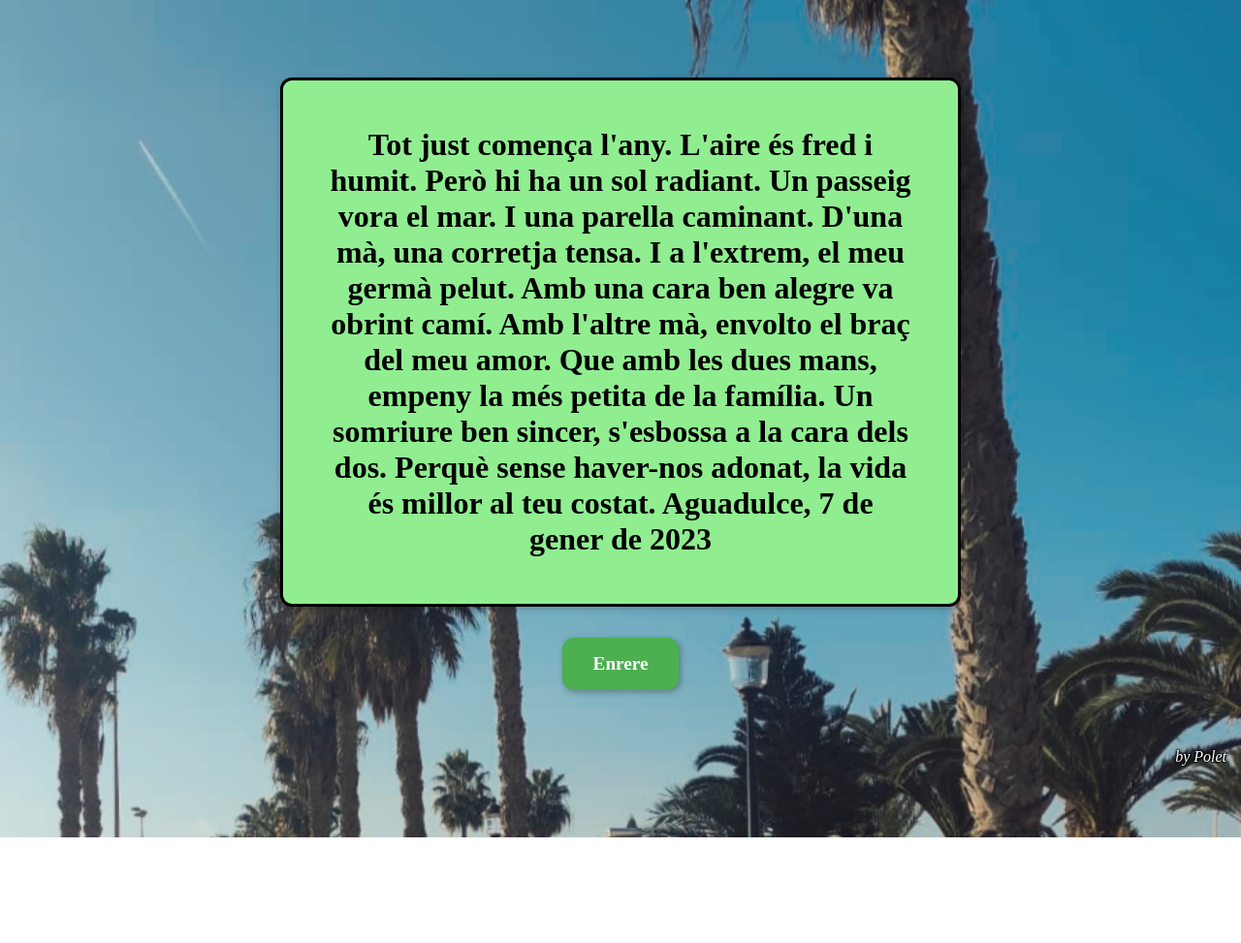
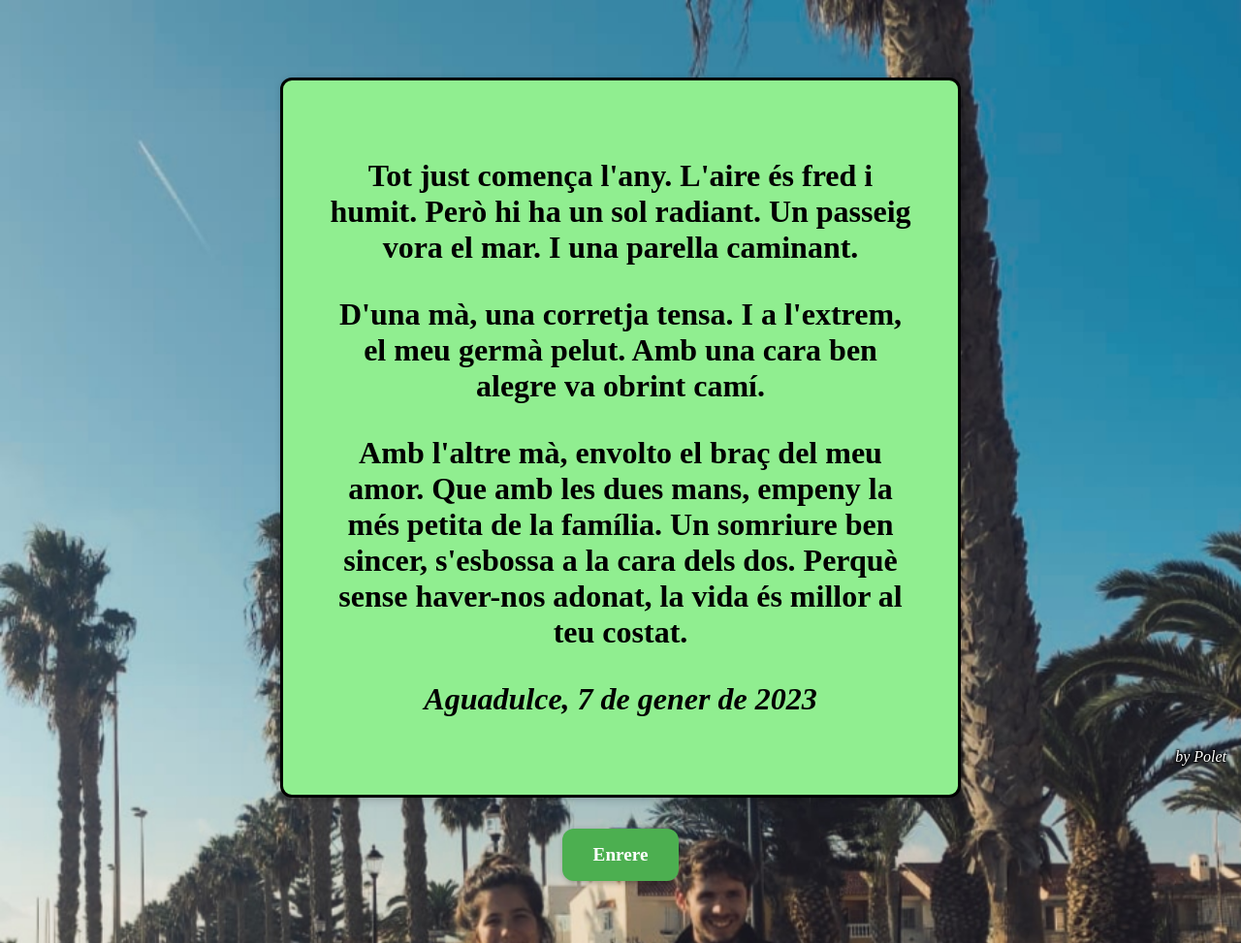
Before and after one commit to polmourelle/SARA30, a plain HTML site: page Aguadulce.html in a window 1280 px wide. Shown: the whole page at 97% size. Before the commit the page ends 864 px from the top, so only its background shows below. Drawn offline with Linux system fonts and the light colour scheme.

Commit message:
Update Aguadulce.html

```diff
--- a/Aguadulce.html
+++ b/Aguadulce.html
@@ -65,26 +65,24 @@
 </head>
 <body>
   <div class="box">
-    Tot just comença l'any.
-    L'aire és fred i humit.
-    Però hi ha un sol radiant.
-    Un passeig vora el mar.
-    I una parella caminant.
+  <p>Tot just comença l'any.
+  L'aire és fred i humit.
+  Però hi ha un sol radiant.
+  Un passeig vora el mar.
+  I una parella caminant.</p>
 
+  <p>D'una mà, una corretja tensa.
+  I a l'extrem, el meu germà pelut.
+  Amb una cara ben alegre va obrint camí.</p>
 
-    D'una mà, una corretja tensa.
-    I a l'extrem, el meu germà pelut.
-    Amb una cara ben alegre va obrint camí.
+  <p>Amb l'altre mà, envolto el braç del meu amor.
+  Que amb les dues mans, empeny la més petita de la família.
+  Un somriure ben sincer, s'esbossa a la cara dels dos.
+  Perquè sense haver-nos adonat, la vida és millor al teu costat.</p>
 
+  <p><em>Aguadulce, 7 de gener de 2023</em></p>
+</div>
 
-    Amb l'altre mà, envolto el braç del meu amor.
-    Que amb les dues mans, empeny la més petita de la família.
-    Un somriure ben sincer, s'esbossa a la cara dels dos.
-    Perquè sense haver-nos adonat, la vida és millor al teu costat.
-
-
-    Aguadulce, 7 de gener de 2023
-  </div>
   <div class="signature">by Polet</div>
 
 <style>
```
